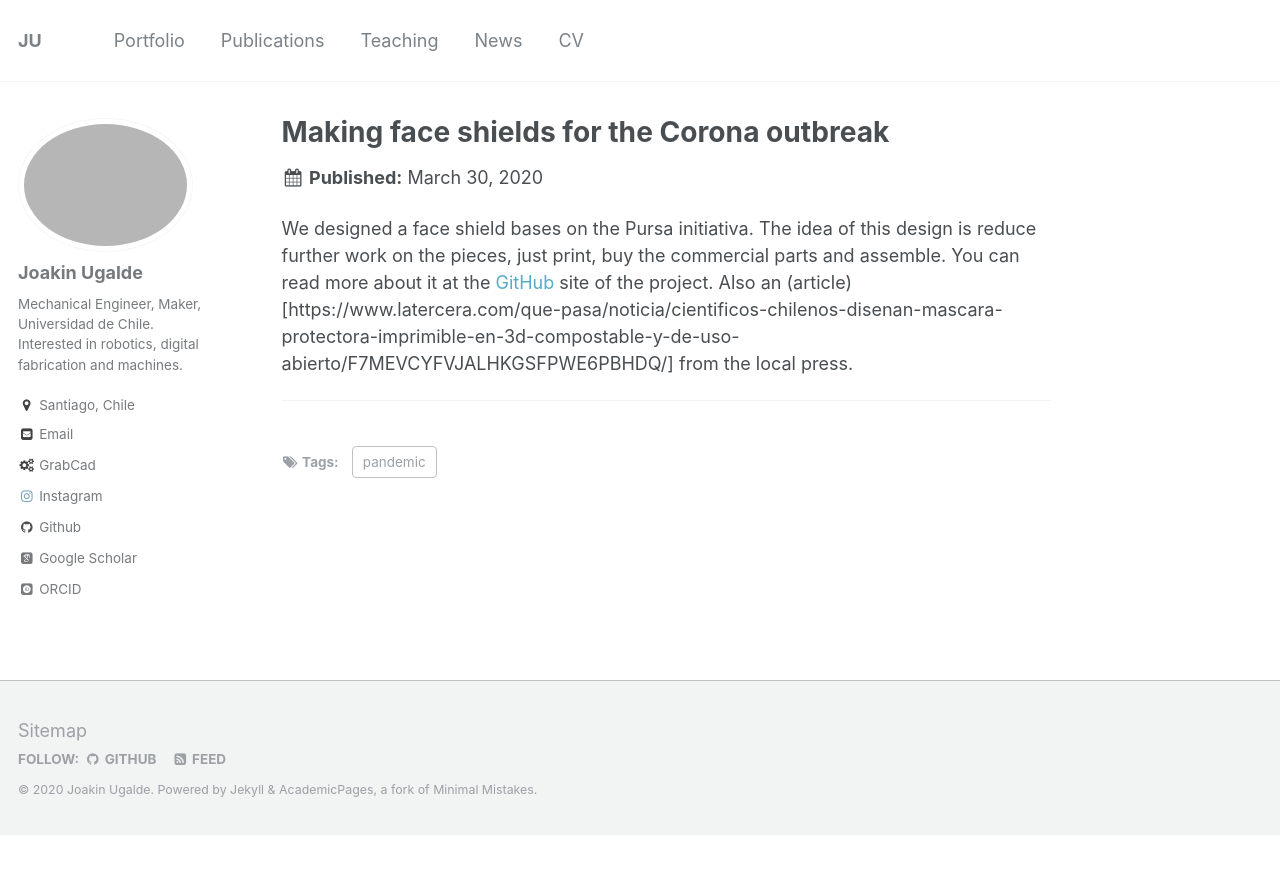
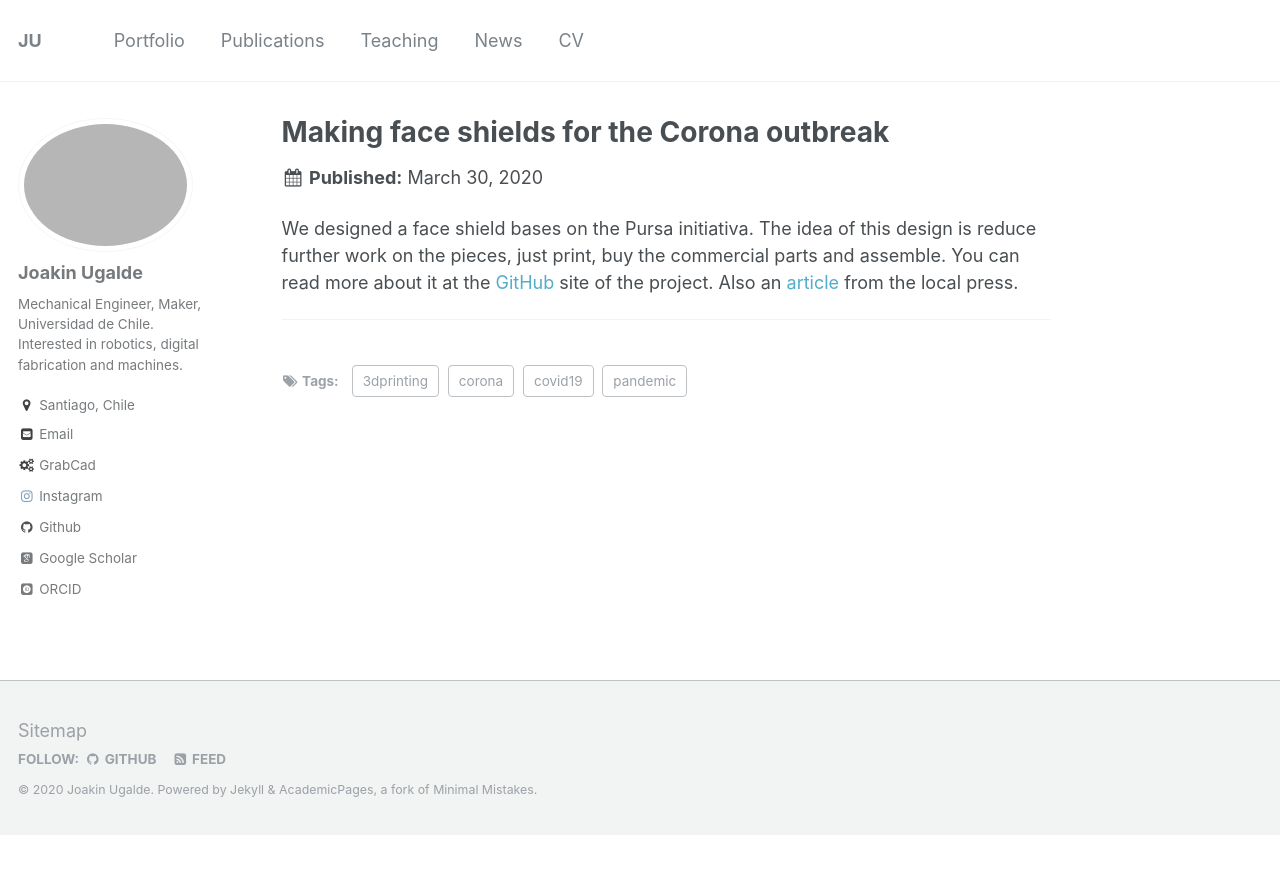
Before and after one commit to jkugalde/jkugalde.github.io, a Jekyll site: the page built from _posts/2020-03-30-headband.md, in a window 1280 px wide. Shown: the top 874 px of the page. Built offline with Jekyll 4.4.1, drawn with Linux system fonts in a browser that asks for light colours; some web fonts are replaced.

Commit message:
Initial commit

```diff
--- a/_posts/2020-03-30-headband.md
+++ b/_posts/2020-03-30-headband.md
@@ -4,9 +4,12 @@ date: 2020-03-30
 permalink: /posts/2020/30/headband/
 tags:
   - pandemic
+  - corona
+  - covid19
+  - 3dprinting
 ---
 
-We designed a face shield bases on the Pursa initiativa. The idea of this design is reduce further work on the pieces, just print, buy the commercial parts and assemble. You can read more about it at the [GitHub](https://github.com/FabLabUChile/fabuchile-face-shield) site of the project. Also an (article)[https://www.latercera.com/que-pasa/noticia/cientificos-chilenos-disenan-mascara-protectora-imprimible-en-3d-compostable-y-de-uso-abierto/F7MEVCYFVJALHKGSFPWE6PBHDQ/] from the local press.
+We designed a face shield bases on the Pursa initiativa. The idea of this design is reduce further work on the pieces, just print, buy the commercial parts and assemble. You can read more about it at the [GitHub](https://github.com/FabLabUChile/fabuchile-face-shield) site of the project. Also an [article](https://www.latercera.com/que-pasa/noticia/cientificos-chilenos-disenan-mascara-protectora-imprimible-en-3d-compostable-y-de-uso-abierto/F7MEVCYFVJALHKGSFPWE6PBHDQ/) from the local press.
 
 
 ------
```
